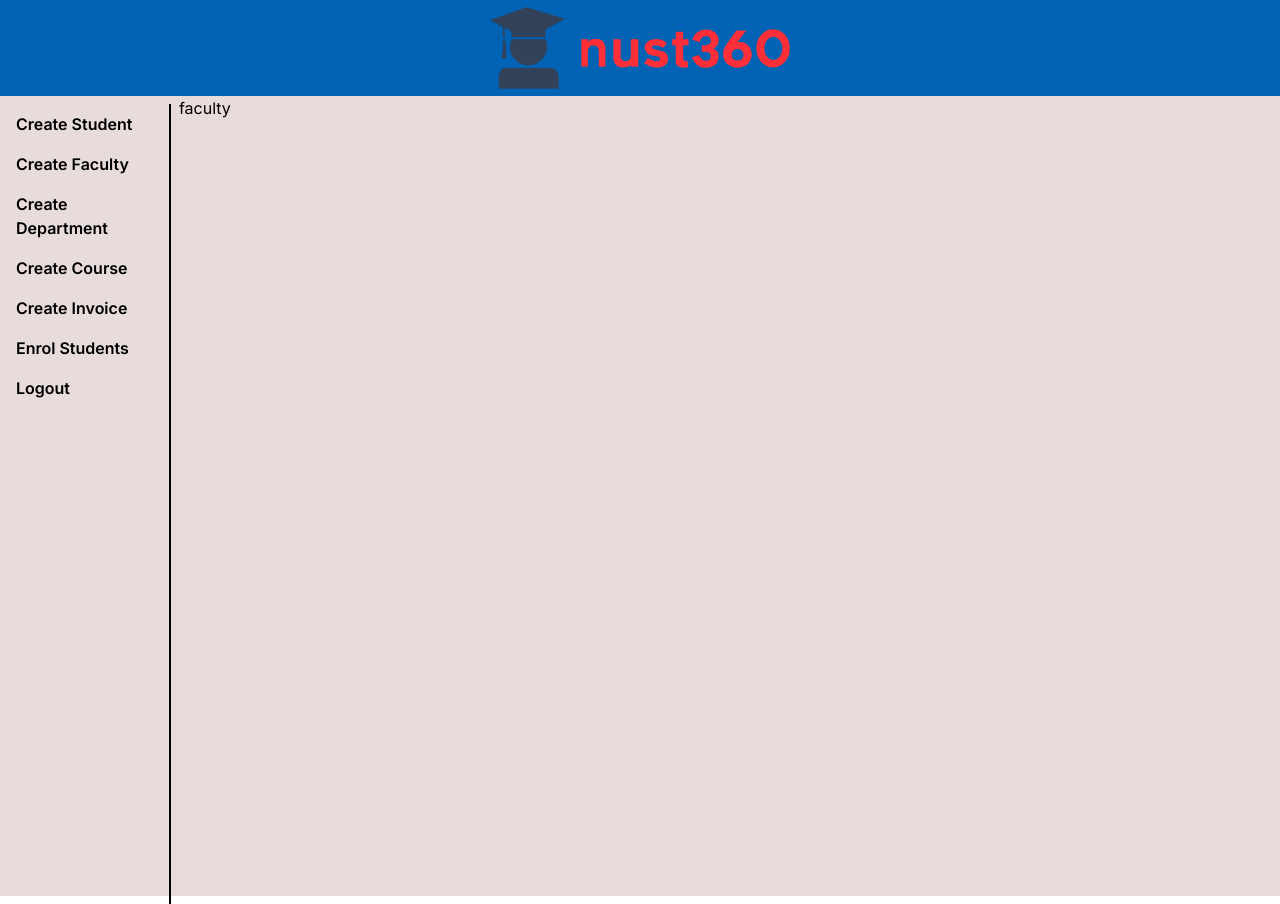
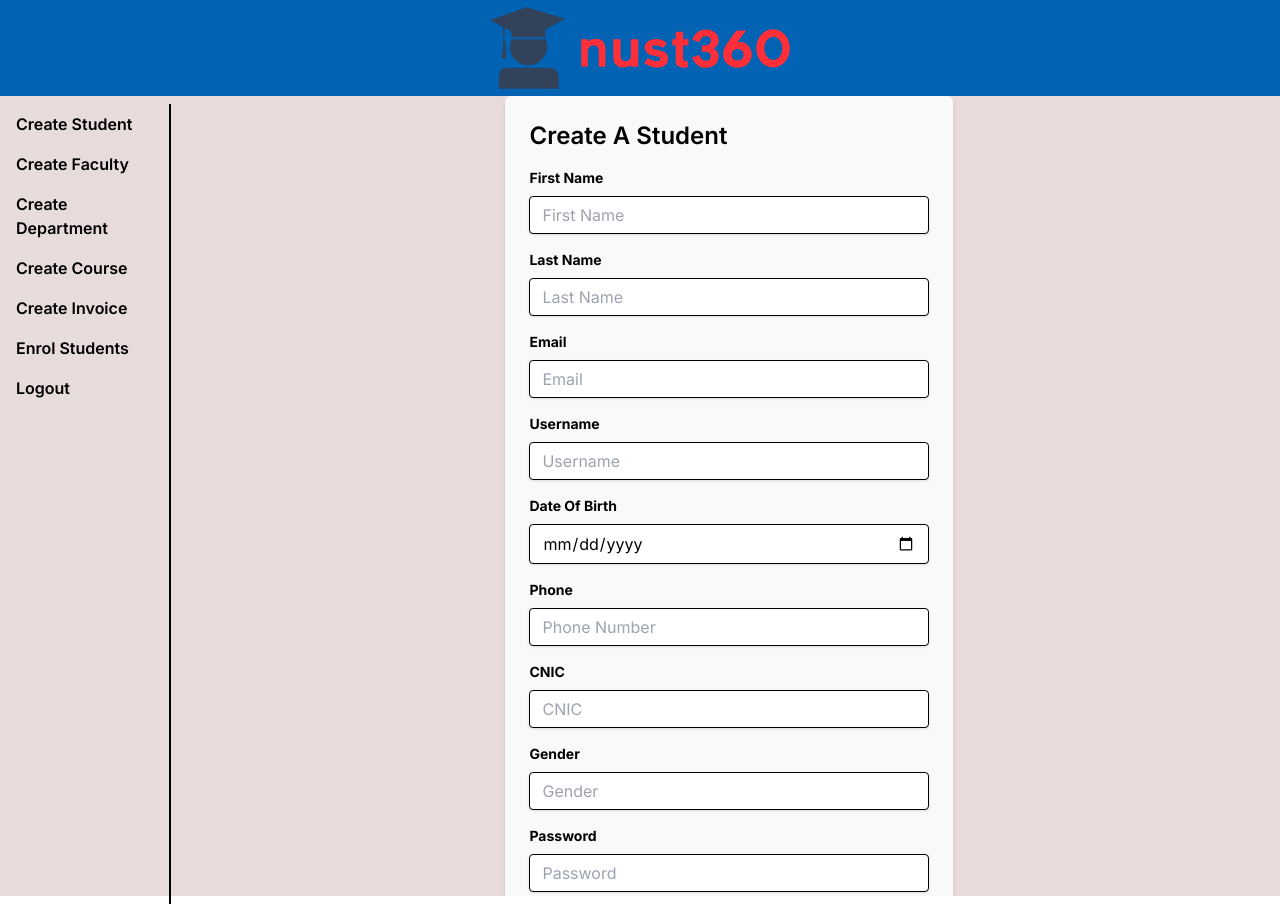
Before and after one commit to saady789/NUST360, a Next.js app: page /admin in a window 1280 px wide. Both pictures are taken after a click on the element "Create Faculty". Built offline with nearby package versions, Linux system fonts and the light colour scheme.

Commit message:
faculty created

```diff
--- a/app/admin/faculty.tsx
+++ b/app/admin/faculty.tsx
@@ -1,8 +1,169 @@
 import React from 'react'
+import { useDispatch } from 'react-redux';
+import { useForm } from "react-hook-form";
+import {toast} from 'react-toastify';
 
 const faculty = () => {
+
+  const {
+    register,
+    handleSubmit,
+
+  } = useForm();
+  const onSubmit = async (data:any) => {
+    console.log(data);
+    let response = await fetch('http://localhost:3001/createFaculty', {
+      method: 'POST',
+      headers: {
+        'Content-Type': 'application/json'
+      },
+      body: JSON.stringify(data),
+    });
+
+    const result = await response.json();
+    if(result == 'done') return toast.success("Faculty successfully created");
+    else return toast.error("Error creating Faculty");
+  }
+
+
   return (
-    <div>faculty</div>
+    <>
+      <div className='w-full h-full overflow-y-scroll '>
+      <div className="max-w-md mx-auto bg-white rounded-md shadow-md p-6">
+      <h2 className="text-2xl font-semibold mb-4">Create A Student</h2>
+      <form className="space-y-4" onSubmit={handleSubmit(onSubmit)}>
+      <div className="mb-4">
+            <label className="block text-gray-700 text-sm font-bold mb-2" htmlFor="usernam">
+              First Name
+            </label>
+            <input
+              className="shadow appearance-none border rounded w-full py-2 px-3 text-gray-700 leading-tight focus:outline-none focus:shadow-outline"
+              id="usernam"
+              type="text"
+              placeholder="First Name"
+              {...register("fname", { required: true, minLength: 3 })}
+            />
+          </div>
+
+          <div className="mb-4">
+            <label className="block text-gray-700 text-sm font-bold mb-2" htmlFor="usernamee">
+              Last Name
+            </label>
+            <input
+              className="shadow appearance-none border rounded w-full py-2 px-3 text-gray-700 leading-tight focus:outline-none focus:shadow-outline"
+              id="usernamee"
+              type="text"
+              placeholder="Last Name"
+              {...register("lname", { required: true, minLength: 3 })}
+            />
+          </div>
+
+          <div className="mb-4">
+            <label className="block text-gray-700 text-sm font-bold mb-2" htmlFor="email">
+              Email
+            </label>
+            <input
+              className="shadow appearance-none border rounded w-full py-2 px-3 text-gray-700 leading-tight focus:outline-none focus:shadow-outline"
+              id="email"
+              type="email"
+              placeholder="Email"
+              {...register("email", { required: true, pattern: /^[A-Z0-9._%+-]+@[A-Z0-9.-]+\.[A-Z]{2,}$/i, minLength: 3 })}
+            />
+          </div>
+
+          <div className="mb-4">
+            <label className="block text-gray-700 text-sm font-bold mb-2" htmlFor="usernameee">
+              Username
+            </label>
+            <input
+              className="shadow appearance-none border rounded w-full py-2 px-3 text-gray-700 leading-tight focus:outline-none focus:shadow-outline"
+              id="usernameee"
+              type="text"
+              placeholder="Username"
+              {...register("Username", { required: true, minLength: 3 })}
+            />
+          </div>
+
+          <div className="mb-4">
+            <label className="block text-gray-700 text-sm font-bold mb-2" htmlFor="dob">
+              Date Of Birth
+            </label>
+            <input
+              className="shadow appearance-none border rounded w-full py-2 px-3 text-gray-700 leading-tight focus:outline-none focus:shadow-outline"
+              id="dob"
+              type="date"
+              placeholder="DoB"
+              {...register("dob", { required: true })}
+            />
+          </div>
+
+          <div className="mb-4">
+            <label className="block text-gray-700 text-sm font-bold mb-2" htmlFor="phone">
+              Phone
+            </label>
+            <input
+              className="shadow appearance-none border rounded w-full py-2 px-3 text-gray-700 leading-tight focus:outline-none focus:shadow-outline"
+              id="phone"
+              type="text"
+              placeholder="Phone Number"
+              {...register("phone", { required: true, minLength: 3 })}
+            />
+          </div>
+
+          <div className="mb-4">
+            <label className="block text-gray-700 text-sm font-bold mb-2" htmlFor="cnic">
+              CNIC
+            </label>
+            <input
+              className="shadow appearance-none border rounded w-full py-2 px-3 text-gray-700 leading-tight focus:outline-none focus:shadow-outline"
+              id="cnic"
+              type="text"
+              placeholder="CNIC"
+              {...register("cnic", { required: true, minLength: 3 })}
+            />
+          </div>
+
+          <div className="mb-4">
+            <label className="block text-gray-700 text-sm font-bold mb-2" htmlFor="gender">
+              Gender
+            </label>
+            <input
+              className="shadow appearance-none border rounded w-full py-2 px-3 text-gray-700 leading-tight focus:outline-none focus:shadow-outline"
+              id="gender"
+              type="text"
+              placeholder="Gender"
+              {...register("gender", { required: true, minLength: 3 })}
+            />
+          </div>
+
+
+          <div className="mb-6">
+            <label className="block text-gray-700 text-sm font-bold mb-2" htmlFor="password">
+              Password
+            </label>
+            <input
+              className="shadow appearance-none border rounded w-full py-2 px-3 text-gray-700 leading-tight focus:outline-none focus:shadow-outline"
+              id="password"
+              type="password"
+              placeholder="Password"
+              {...register("password", { required: true, minLength: 3 })}
+            />
+          </div>
+
+          <div className="flex items-center justify-between">
+            <input
+              className="cursor-pointer bg-qblue text-white font-bold py-2 px-4 rounded focus:outline-none focus:shadow-outline"
+              type="submit"
+              value="Create Faculty" // Use `value` instead of children
+            />
+          </div>
+      </form>
+    </div>
+
+
+
+      </div>
+    </>
   )
 }
 
--- a/app/admin/student.tsx
+++ b/app/admin/student.tsx
@@ -1,7 +1,7 @@
 import React from 'react'
 import { useDispatch } from 'react-redux';
 import { useForm } from "react-hook-form";
-
+import {toast} from 'react-toastify';
 const student = () => {
   const {
     register,
@@ -11,6 +11,17 @@ const student = () => {
 
   const onSubmit = async (data:any) => {
     console.log(data);
+    let response = await fetch('http://localhost:3001/createStudent', {
+      method: 'POST',
+      headers: {
+        'Content-Type': 'application/json'
+      },
+      body: JSON.stringify(data),
+    });
+
+    const result = await response.json();
+    if(result == 'done') return toast.success("User successfully created");
+    else return toast.error("Error creating user");
   }
 
   return (<>
@@ -109,22 +120,6 @@ const student = () => {
             />
           </div>
 
-
-{/*
-          <div className="mb-4">
-            <label className="block text-gray-700 text-sm font-bold mb-2" htmlFor="role">
-              Role
-            </label>
-            <input
-              className="shadow appearance-none border rounded w-full py-2 px-3 text-gray-700 leading-tight focus:outline-none focus:shadow-outline"
-              id="role"
-              type="text"
-              placeholder="Role"
-              {...register("role", { required: true, minLength: 3 })}
-            />
-          </div> */}
-
-
           <div className="mb-4">
             <label className="block text-gray-700 text-sm font-bold mb-2" htmlFor="gender">
               Gender
```
